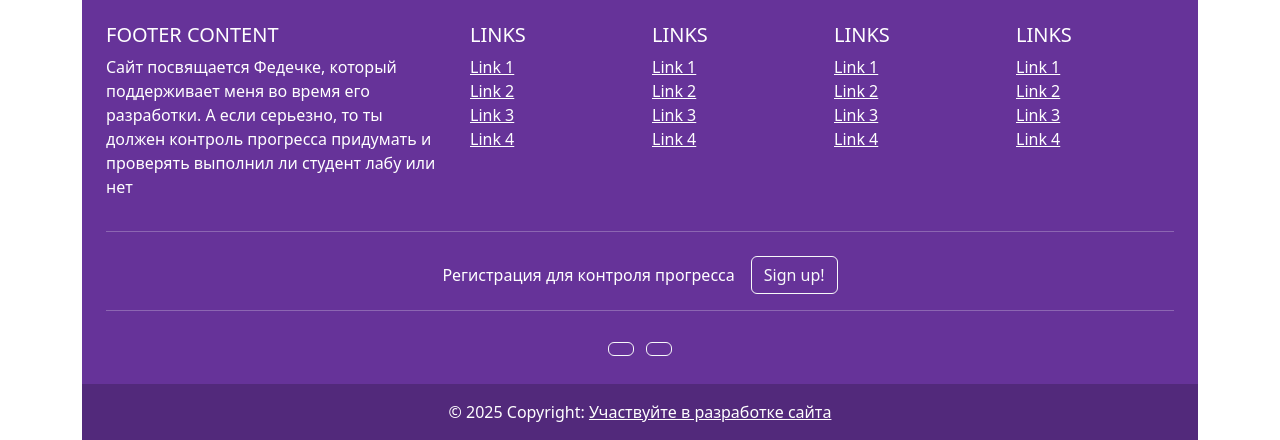
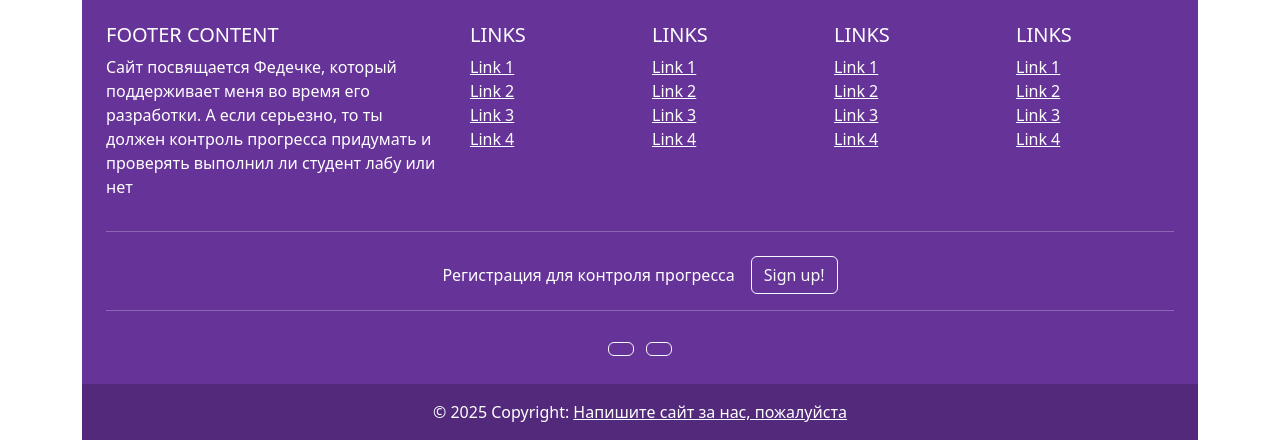
Before and after one commit to FanOfLitov/SANDBOX, a Flask app: page / in a window 1280 px wide. Shown: the part 391-831 px from the top of the page. Run offline with Flask 3, Linux system fonts and the light colour scheme.

Commit message:
Update index.html

```diff
--- a/templates/index.html
+++ b/templates/index.html
@@ -254,7 +254,7 @@
          >
       © 2025 Copyright:
       <a class="text-white" href="https://github.com/FanOfLitov/SANDBOX"
-         >Участвуйте в разработке сайта</a
+         >Напишите сайт за нас, пожалуйста</a
         >
     </div>
 
```
